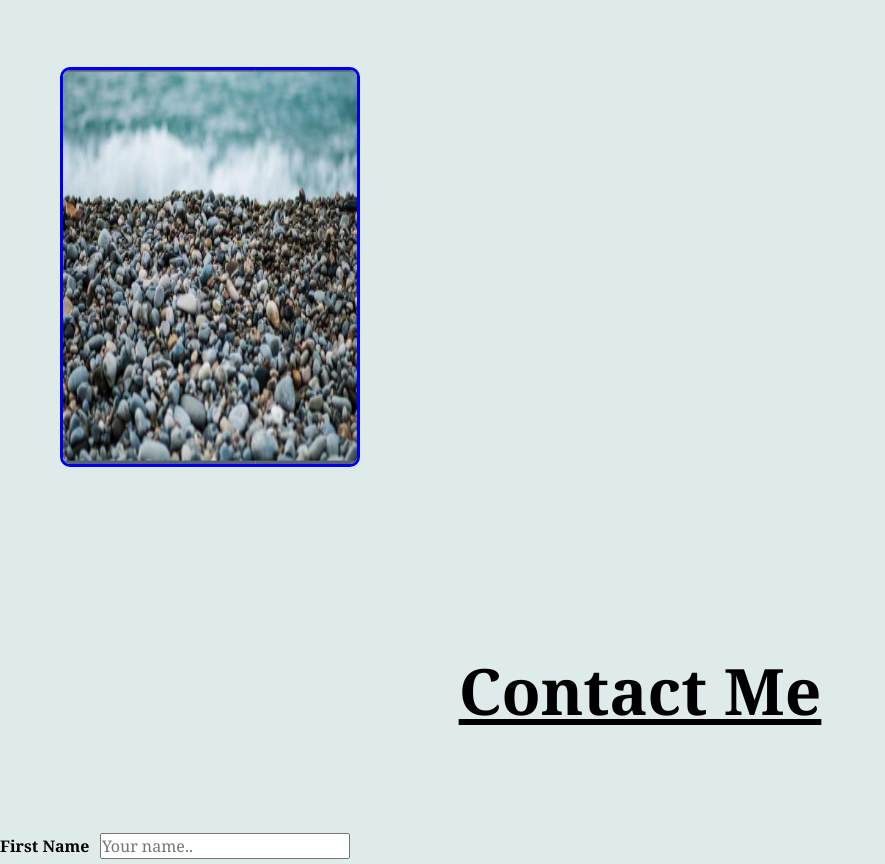
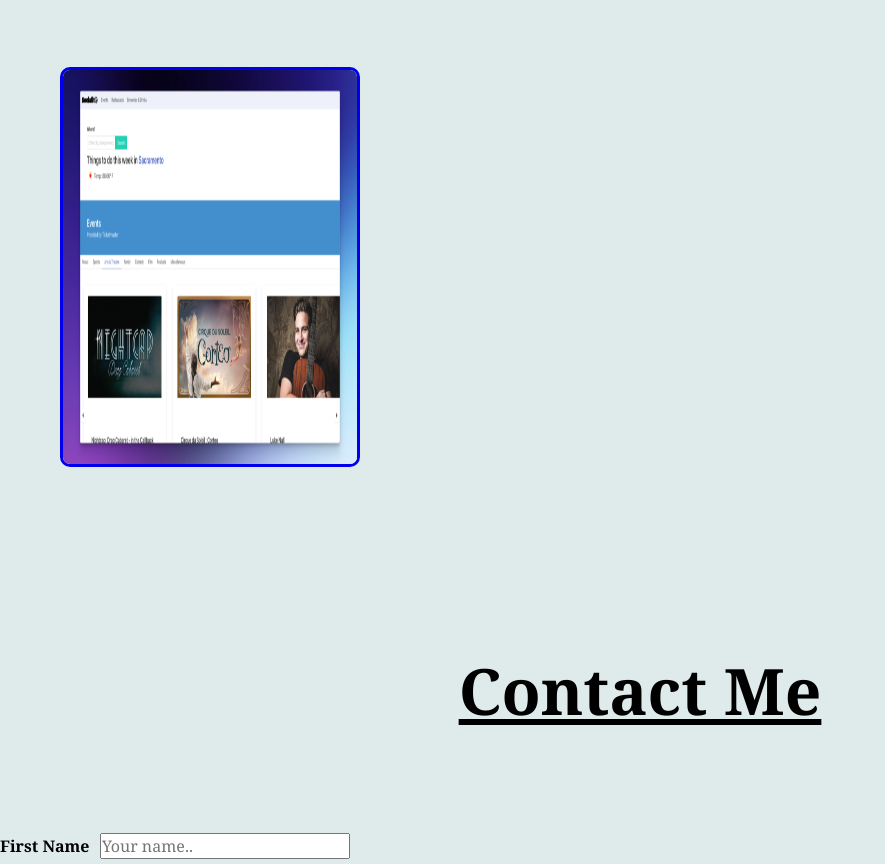
Before and after one commit to drawlin22/HW-Module-2, a plain HTML site: page index.html in a window 1280 px wide. Shown: the part 2169-3033 px from the top of the page, without its empty margins (0-885 px from the left). Drawn offline with Linux system fonts and the light colour scheme.

Commit message:
updated projects

```diff
--- a/index.html
+++ b/index.html
@@ -67,7 +67,7 @@
                     <a href="https://drawlin22.github.io/HW-Module-1/"><img src="./assets/img/HW-Module-1.png" title="Horiseon Project" alt="Homework 1" height="400px" width="300px" class="a"></a>
                </article>
                <article id="placeholder">
-                    <a href="https://picsum.photos/640/360"><img src="./assets/img/Placeholder Project.png" title="Placeholder Project" alt="Placeholder Project" height="400px" width="300px" class="a"></a>
+                    <a href="https://drawlin22.github.io/007-socialite/"><img src="./assets/img/socialite.png" title="Socialite" alt="Socialite" height="400px" width="300px" class="a"></a>
                </article>
 
         </section>
```
Also changed, not shown: assets/img/socialite.png (added).
